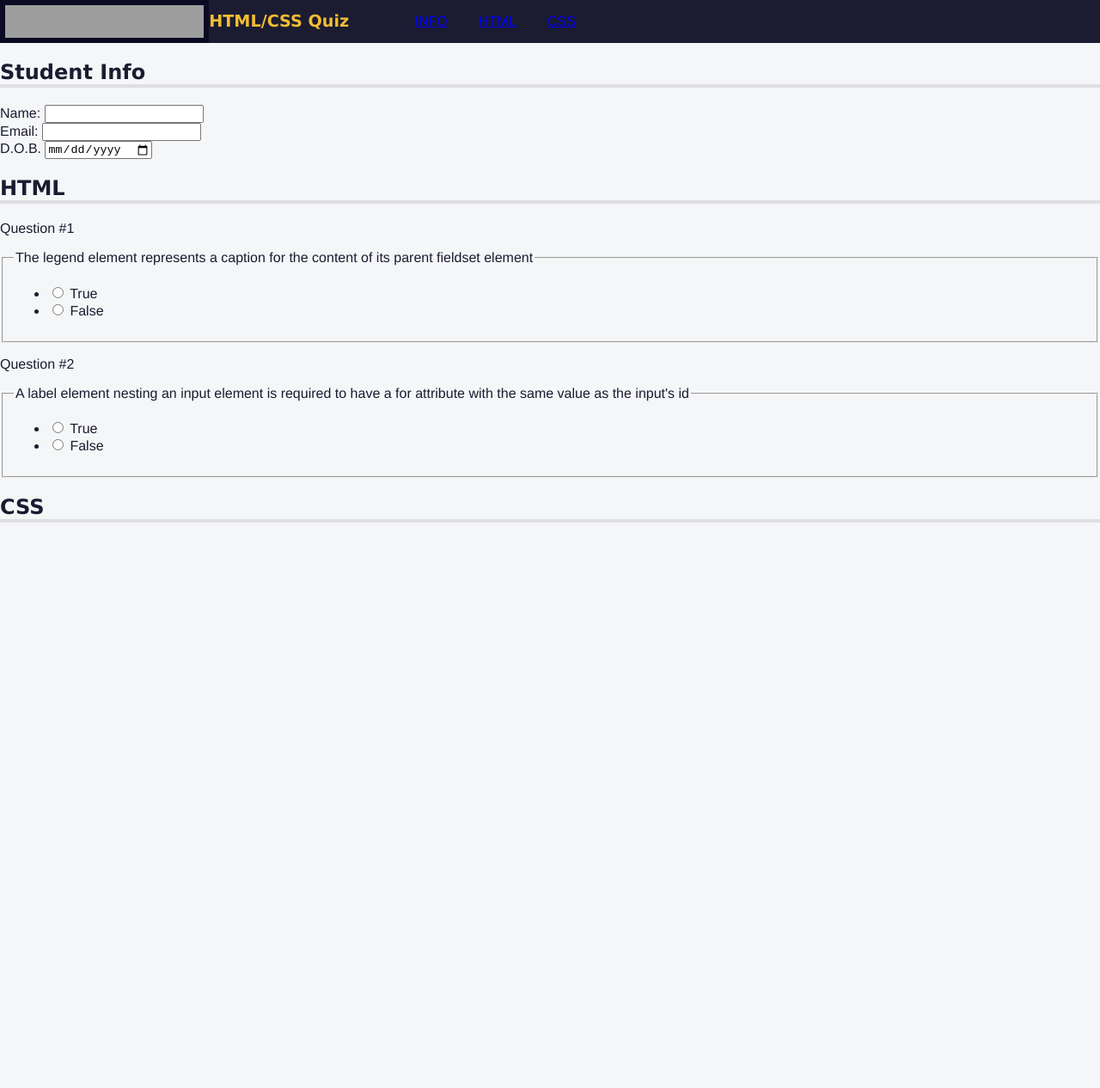
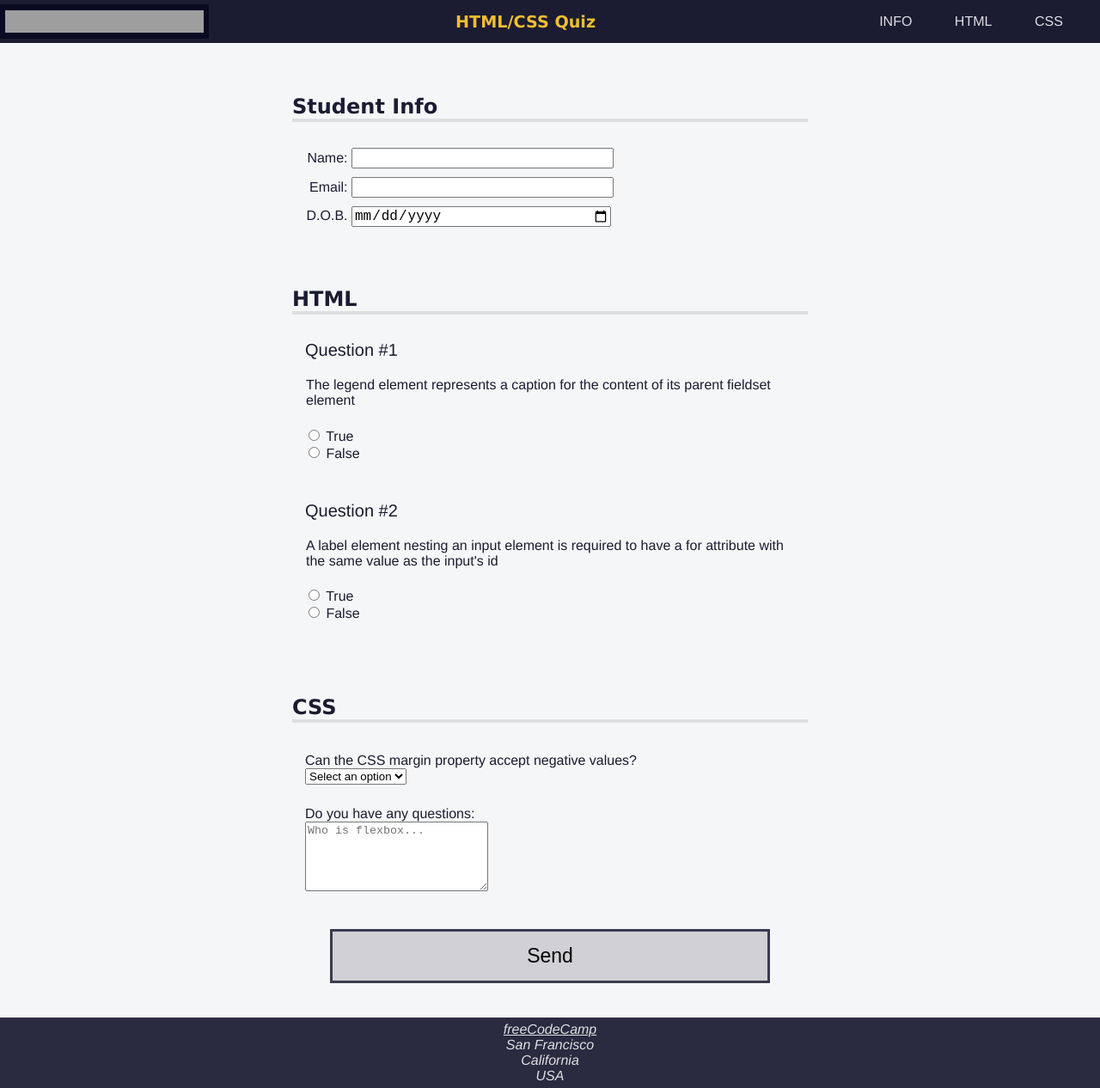
Before and after one commit to SushantS8/Programming-Practice, a plain HTML site: page HTML-CSS/Accessibility Quiz/index.html in a window 1280 px wide. Shown: the whole page at 86% size. Before the commit the page ends 800 px from the top, so only its background shows below. Drawn offline with Linux system fonts and the light colour scheme; grey boxes are pictures that could not be loaded.

Commit message:
nine commit

```diff
--- a/HTML-CSS/Accessibility Quiz/index.html
+++ b/HTML-CSS/Accessibility Quiz/index.html
@@ -13,9 +13,9 @@
       <h1>HTML/CSS Quiz</h1>
       <nav>
         <ul>
-          <li><a href="#student-info">INFO</a></li>
-          <li><a href="#html-questions">HTML</a></li>
-          <li><a href="#css-questions">CSS</a></li>
+          <li><a href="#student-info" accesskey="i">INFO</a></li>
+          <li><a href="#html-questions" accesskey="h">HTML</a></li>
+          <li><a href="#css-questions" accesskey="c">CSS</a></li>
         </ul>
       </nav>
     </header>
@@ -87,8 +87,35 @@
         </section>
         <section role="region" aria-labelledby="css-questions">
           <h2 id="css-questions">CSS</h2>
+          <div class="formrow">
+            <div class="question-block">
+              <label for="selector">Can the CSS margin property accept negative values?</label>
+            </div>
+            <div class="answer">
+              <select name="selector" id="selector" required>
+                <option value="">Select an option</option>
+                <option value="yes">Yes</option>
+                <option value="no">No</option>
+              </select>
+            </div>
+            <div class="question-block">
+              <label for="css-textarea">Do you have any questions:</label>
+            </div>
+            <div class="answer">
+              <textarea id="css-textarea" name="css-questions" rows="5" cols="24" placeholder="Who is flexbox..."></textarea>
+            </div>
+          </div>
         </section>
+        <button type="submit">Send</button>
       </form>
     </main>
+    <footer>
+      <address>
+        <a href="https://freecodecamp.org">freeCodeCamp</a><br />
+        San Francisco<br />
+        California<br />
+        USA
+      </address>
+    </footer>
   </body>
 </html>
--- a/HTML-CSS/Accessibility Quiz/styles.css
+++ b/HTML-CSS/Accessibility Quiz/styles.css
@@ -1,4 +1,10 @@
-body {
+@media (prefers-reduced-motion: no-preference) {
+    * {
+      scroll-behavior: smooth;
+    }
+  }
+
+  body {
     background: #f5f6f7;
     color: #1b1b32;
     font-family: Helvetica;
@@ -10,6 +16,10 @@ body {
     height: 50px;
     background-color: #1b1b32;
     display: flex;
+    justify-content: space-between;
+    align-items: center;
+    position: fixed;
+    top: 0;
   }
 
   #logo {
@@ -22,6 +32,7 @@ body {
   h1 {
     color: #f1be32;
     font-size: min(5vw, 1.2em);
+    text-align: center;
   }
 
   nav {
@@ -33,6 +44,39 @@ body {
   nav > ul {
     display: flex;
     justify-content: space-evenly;
+    flex-wrap: wrap;
+    align-items: center;
+    padding-inline-start: 0;
+    margin-block: 0;
+    height: 100%;
+  }
+
+  nav > ul > li {
+    color: #dfdfe2;
+    margin: 0 0.2rem;
+    padding: 0.2rem;
+    display: block;
+  }
+
+  nav > ul > li:hover {
+    background-color: #dfdfe2;
+    color: #1b1b32;
+    cursor: pointer;
+  }
+
+  li > a {
+    color: inherit;
+    text-decoration: none;
+  }
+
+  main {
+    padding-top: 50px;
+  }
+
+  section {
+    width: 80%;
+    margin: 0 auto 10px auto;
+    max-width: 600px;
   }
 
   h1,
@@ -42,10 +86,90 @@ body {
 
   h2 {
     border-bottom: 4px solid #dfdfe2;
+    margin-top: 0px;
+    padding-top: 60px;
   }
 
-  p::before{
-    content:"Question #";
+  .info {
+    padding: 10px 0 0 5px;
+  }
+
+  .formrow {
+    margin-top: 30px;
+    padding: 0px 15px;
+  }
+
+  input {
+    font-size: 16px;
+  }
+
+  .info label, .info input {
+    display: inline-block;
+  }
+
+  .info input {
+    width: 50%;
+    text-align: left;
+  }
+
+  .info label {
+    width: 10%;
+    min-width: 55px;
+    text-align: right;
+  }
+
+  .question-block {
+    text-align: left;
+    display: block;
+    width: 100%;
+    margin-top: 20px;
+    padding-top: 5px;
+  }
+
+  p {
+    margin-top: 5px;
+    padding-left: 15px;
+    font-size: 20px;
+  }
+
+  p::before {
+    content: "Question #";
+  }
+
+  .question {
+    border: none;
+    padding-bottom: 0;
+  }
+
+  .answers-list {
+    list-style: none;
+    padding: 0;
+  }
+
+  button {
+    display: block;
+    margin: 40px auto;
+    width: 40%;
+    padding: 15px;
+    font-size: 23px;
+    background: #d0d0d5;
+    border: 3px solid #3b3b4f;
+  }
+
+  footer {
+    background-color: #2a2a40;
+    display: flex;
+    justify-content: center;
+  }
+
+  footer,
+  footer a {
+    color: #dfdfe2;
+  }
+
+  address {
+    text-align: center;
+    padding: 0.3em;
   }
 
   .sr-only {
```
